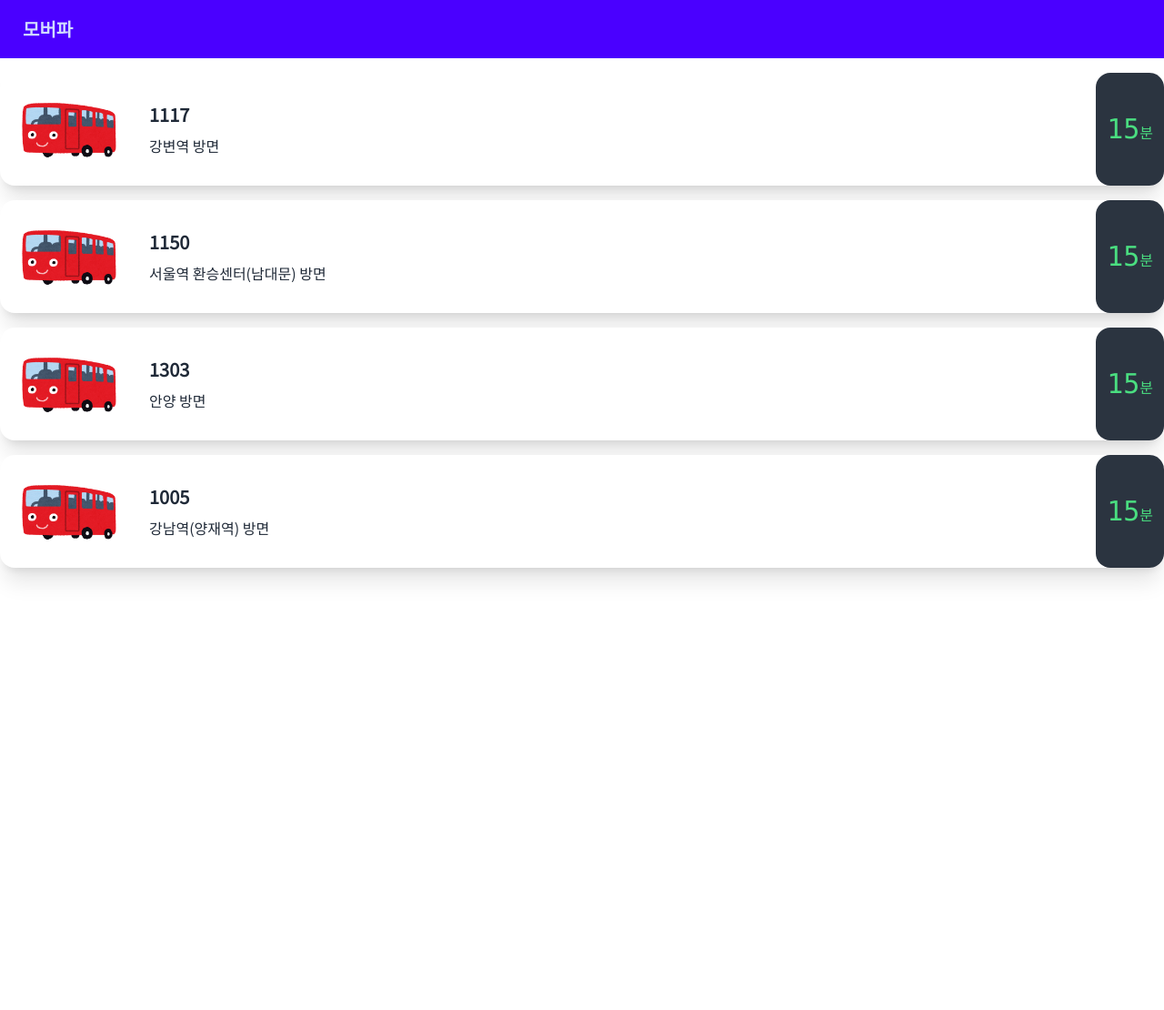
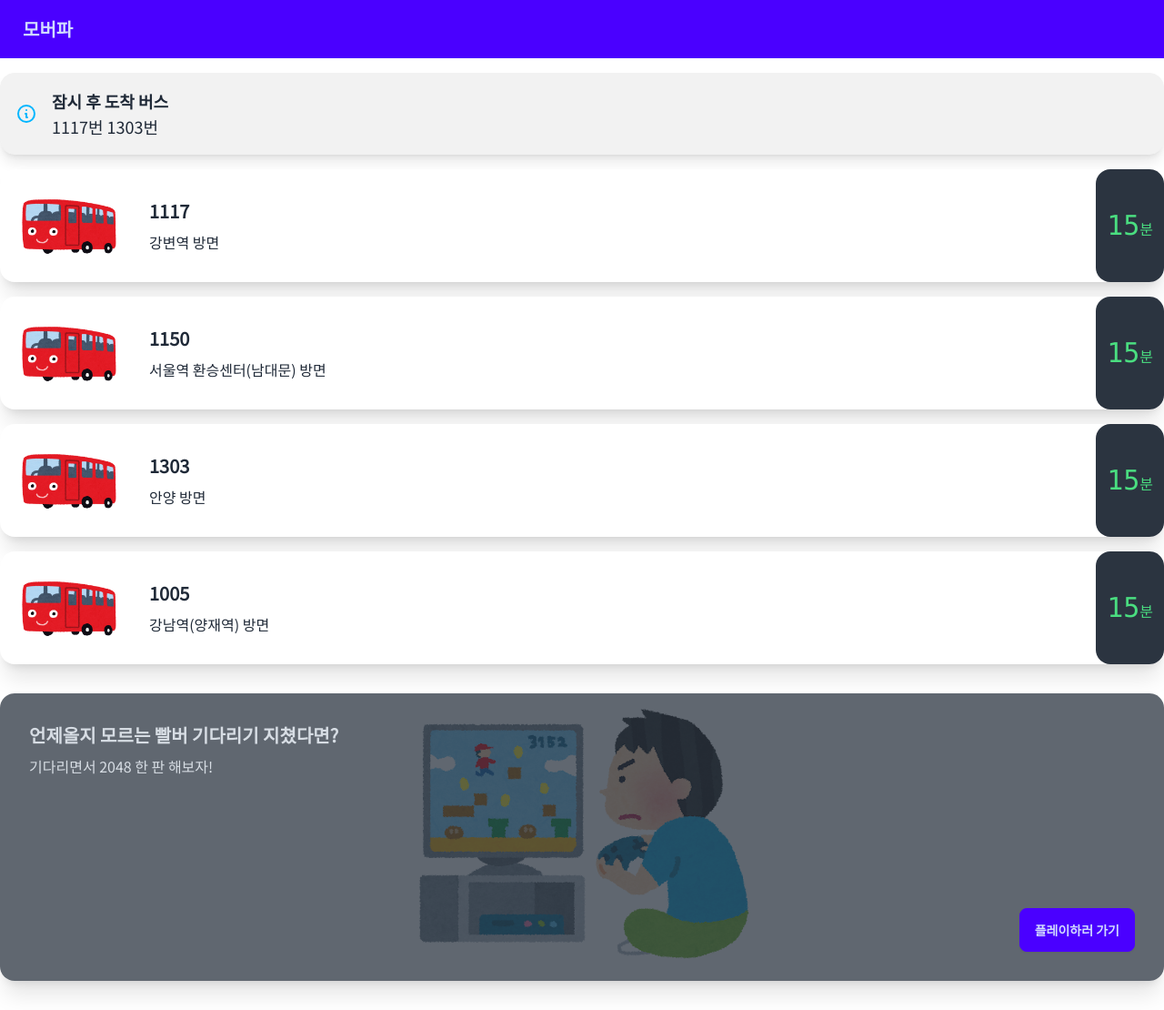
Before and after one commit to hufs-opensw-7/bus-finder, a React (Create React App) app: page / in a window 1280 px wide. Shown: the whole page at 91% size. Before the commit the page ends 800 px from the top, so only its background shows below. Built offline with nearby package versions, Linux system fonts and the light colour scheme.

Commit message:
Add game card

```diff
--- a/src/App.js
+++ b/src/App.js
@@ -1,11 +1,22 @@
 import Header from './components/Header';
 import BusCard from './components/BusCard';
+import GameCard from './components/GameCard';
 
 function App() {
   return (
     <div className="lg:container lg:mx-auto">
       <Header />
+
+      <div role="alert" className="alert shadow-lg my-4">
+        <svg xmlns="http://www.w3.org/2000/svg" fill="none" viewBox="0 0 24 24" className="stroke-info shrink-0 w-6 h-6"><path strokeLinecap="round" strokeLinejoin="round" strokeWidth="2" d="M13 16h-1v-4h-1m1-4h.01M21 12a9 9 0 11-18 0 9 9 0 0118 0z"></path></svg>
+        <div>
+          <h3 className="font-bold text-lg">잠시 후 도착 버스</h3>
+          <div className="text-lg">1117번 1303번</div>
+        </div>
+      </div>
+
       <BusCard />
+      <GameCard />
     </div>
   );
 }
--- /dev/null
+++ b/src/components/GameCard.js
@@ -0,0 +1,18 @@
+import playingGame from '../assets/playing_game.png'
+
+function GameCard() {
+    return (
+        <div className="card bg-base-100 shadow-xl image-full my-8">
+            <figure><img src={playingGame} alt="playing game" /></figure>
+            <div className="card-body">
+            <h2 className="card-title">언제올지 모르는 빨버 기다리기 지쳤다면?</h2>
+            <p>기다리면서 2048 한 판 해보자!</p>
+            <div className="card-actions justify-end">
+                <button className="btn btn-primary">플레이하러 가기</button>
+            </div>
+            </div>
+        </div>
+    )
+};
+
+export default GameCard;
```
Also changed, not shown: src/assets/playing_game.png (added).
